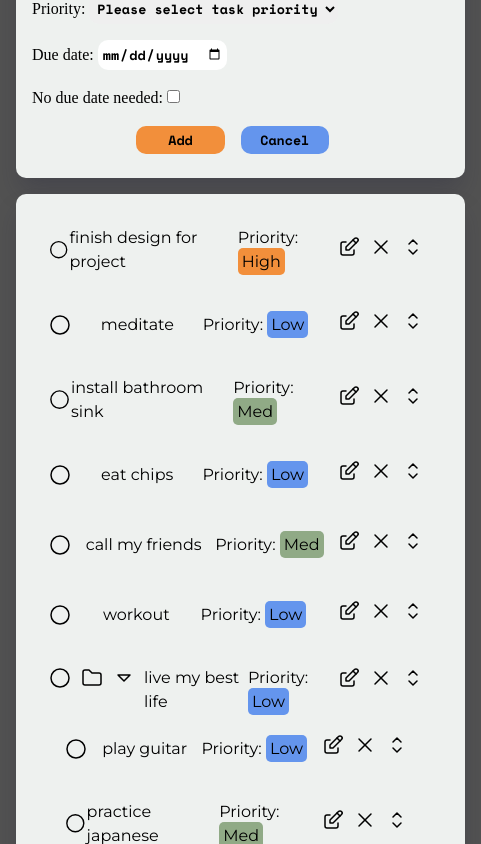
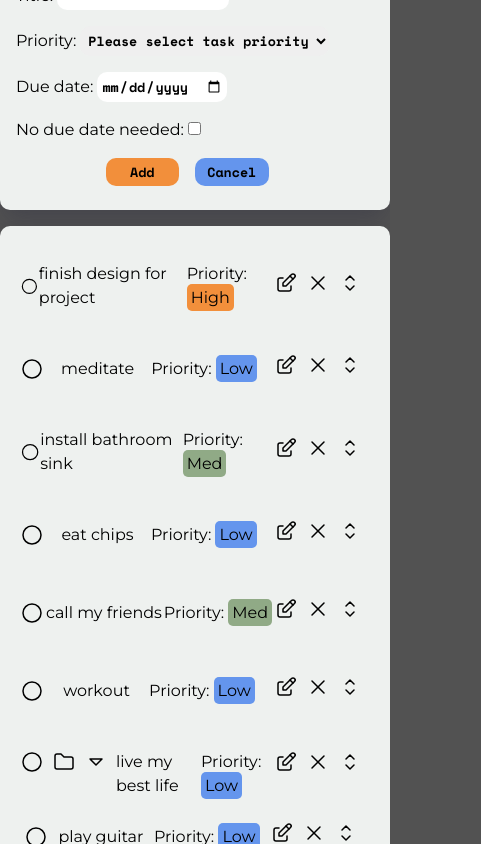
Before and after one commit to alecmoschetti/daykeeper, a plain HTML site: page index.html in a window 390 px wide. Shown: the part 420-1264 px from the top of the page, 481 px wide, since content can reach past the window. Drawn offline with nearby package versions, Linux system fonts and the light colour scheme.

Commit message:
fixed main overflow on mobile

```diff
--- a/index.html
+++ b/index.html
@@ -333,7 +333,7 @@
                 <p>finish design for project</p>
               </div>
               <div class="priority-container task">
-                Priority: <span class="priority high">High</span>
+                <p>Priority: <span class="priority high">High</span></p>
               </div>
               <div class="task edit-container flex">
                 <div class="taskicon-container">
@@ -410,7 +410,7 @@
                 <p>meditate</p>
               </div>
               <div class="priority-container task">
-                Priority: <span class="priority low">Low</span>
+                <p>Priority: <span class="priority low">Low</span></p>
               </div>
               <div class="task edit-container flex">
                 <div class="taskicon-container">
@@ -487,7 +487,7 @@
                 <p>install bathroom sink</p>
               </div>
               <div class="priority-container task">
-                Priority: <span class="priority med">Med</span>
+                <p>Priority: <span class="priority med">Med</span></p>
               </div>
               <div class="task edit-container flex">
                 <div class="taskicon-container">
@@ -564,7 +564,7 @@
                 <p>eat chips</p>
               </div>
               <div class="priority-container task">
-                Priority: <span class="priority low">Low</span>
+                <p>Priority: <span class="priority low">Low</span></p>
               </div>
               <div class="task edit-container flex">
                 <div class="taskicon-container">
@@ -641,7 +641,7 @@
                 <p>call my friends</p>
               </div>
               <div class="priority-container task">
-                Priority: <span class="priority med">Med</span>
+                <p>Priority: <span class="priority med">Med</span></p>
               </div>
               <div class="task edit-container flex">
                 <div class="taskicon-container">
@@ -718,7 +718,7 @@
                 <p>workout</p>
               </div>
               <div class="priority-container task">
-                Priority: <span class="priority low">Low</span>
+                <p>Priority: <span class="priority low">Low</span></p>
               </div>
               <div class="task edit-container flex">
                 <div class="taskicon-container">
@@ -824,7 +824,7 @@
               </div>
 
               <div class="priority-container task">
-                Priority: <span class="priority low">Low</span>
+                <p>Priority: <span class="priority low">Low</span></p>
               </div>
 
               <div class="task edit-container flex">
@@ -903,7 +903,7 @@
                       <p>play guitar</p>
                     </div>
                     <div class="priority-container task">
-                      Priority: <span class="priority low">Low</span>
+                      <p>Priority: <span class="priority low">Low</span></p>
                     </div>
                     <div class="task edit-container flex">
                       <div class="taskicon-container">
@@ -979,7 +979,7 @@
                       <p>practice japanese</p>
                     </div>
                     <div class="priority-container task">
-                      Priority: <span class="priority med">Med</span>
+                      <p>Priority: <span class="priority med">Med</span></p>
                     </div>
                     <div class="task edit-container flex">
                       <div class="taskicon-container">
@@ -1055,7 +1055,7 @@
                       <p>ear training</p>
                     </div>
                     <div class="priority-container task">
-                      Priority: <span class="priority high">High</span>
+                      <p>Priority: <span class="priority high">High</span></p>
                     </div>
                     <div class="task edit-container flex">
                       <div class="taskicon-container">
--- a/style.css
+++ b/style.css
@@ -17,10 +17,8 @@ html {
 
 html,
 body {
-  width: 100vw;
-  height: 100vh;
-  max-width: 100vw;
-  max-height: 100vh;
+  width: 100%;
+  height: 100%;
 }
 
 ul,
@@ -65,7 +63,8 @@ select {
 
 p,
 a,
-.priority-container {
+.priority-container,
+label {
   font-family: "Montserrat", sans-serif;
 }
 
@@ -152,8 +151,12 @@ fieldset {
 }
 
 main,
+.board-container,
+.task-containers {
+    max-width: 100vw;
+}
+
 .task-containers,
-.task-item,
 .modal {
     padding: 1rem;
 }
@@ -203,13 +206,13 @@ button:hover {
     transform: scale(1.01);
 }
 
-li:hover:nth-child(odd):not(.nav-title) {
+li:hover:nth-child(odd):not(.nav-title):not(.folder-container) {
     background-color: var(--dark-access);
     box-shadow: 0px 3px 8px 0px rgba(30,30,60,0.25), 11px 5px 14px -128px rgba(30,30,60,0.25), 11px 5px 14px -128px rgba(30,30,60,0.25);
     transition: box-shadow 1s ease-in, background-color 1.75s ease-in-out;
 }
 
-li:hover:nth-child(even):not(.nav-title) {
+li:hover:nth-child(even):not(.nav-title):not(.folder-container) {
     background-color: var(--light-access);
     box-shadow: 0px 3px 8px 0px rgba(30,30,60,0.25), 11px 5px 14px -128px rgba(30,30,60,0.25), 11px 5px 14px -128px rgba(30,30,60,0.25);
     transition: box-shadow 1s ease-in, background-color 1.75s ease-in-out;
@@ -252,6 +255,7 @@ li {
 }
 
 header,
+#folder-title,
 #categories,
 .input-container,
 .task-list,
@@ -348,11 +352,16 @@ fieldset {
     text-align: left;
 }
 
+.task-item,
 .task-containers {
-    box-shadow: 0px 15px 25px -4px rgba(30,30,60,0.25);
     margin: 1rem auto;
 }
 
+.task-containers {
+    box-shadow: 0px 15px 25px -4px rgba(30,30,60,0.25);
+}
+
+#folder-title div,
 .input-item {
     margin: .5rem 0;
 }
@@ -449,6 +458,7 @@ fieldset {
         display: none;
     }
 
+    #folder-title,
     header {
         flex-flow: row nowrap;
         align-items: center;
@@ -503,4 +513,9 @@ fieldset {
     .info {
         width: 30rem;
     }
+
+    .controlsvg-containers {
+        width: 3rem;
+        height: 3rem;
+    }
 }
```
